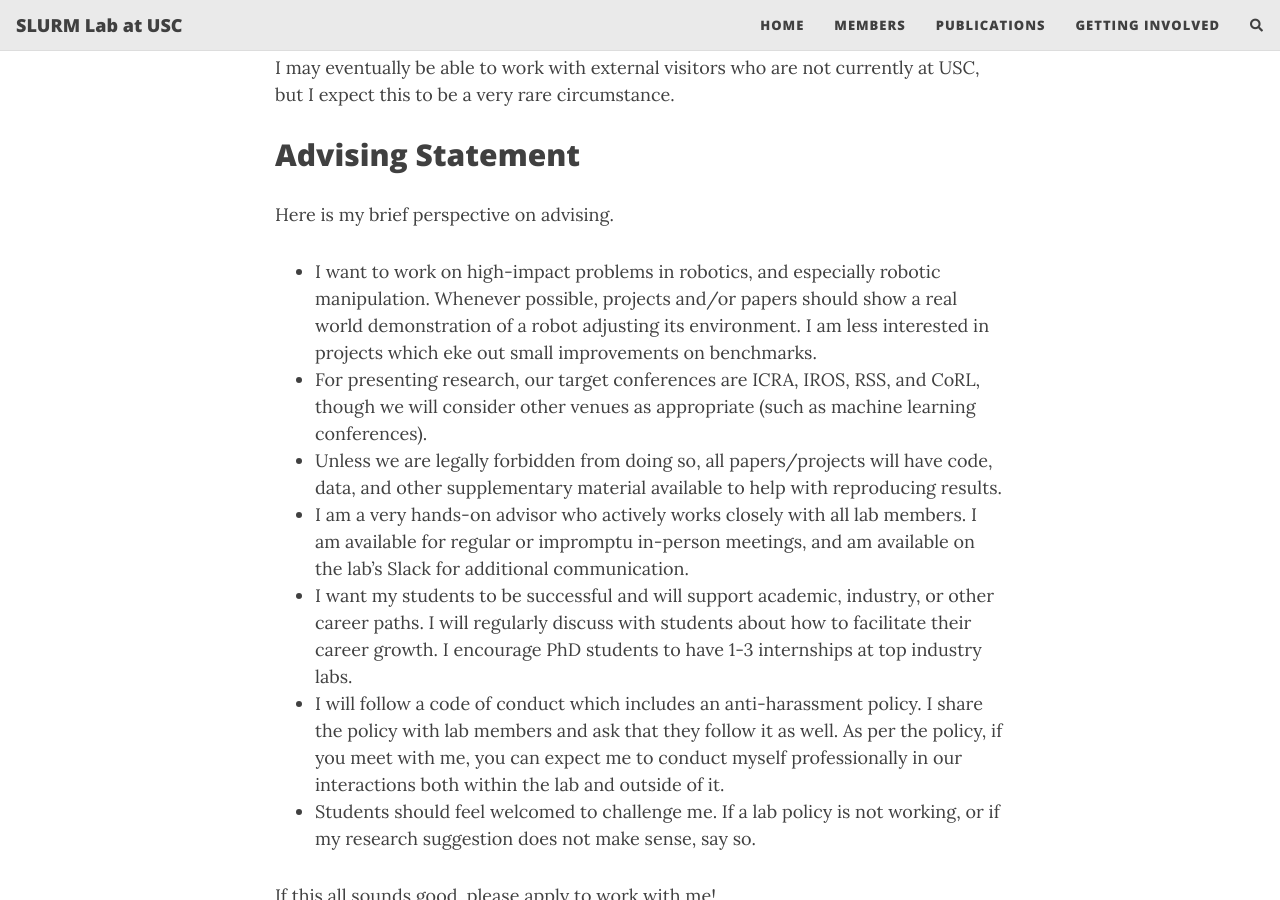
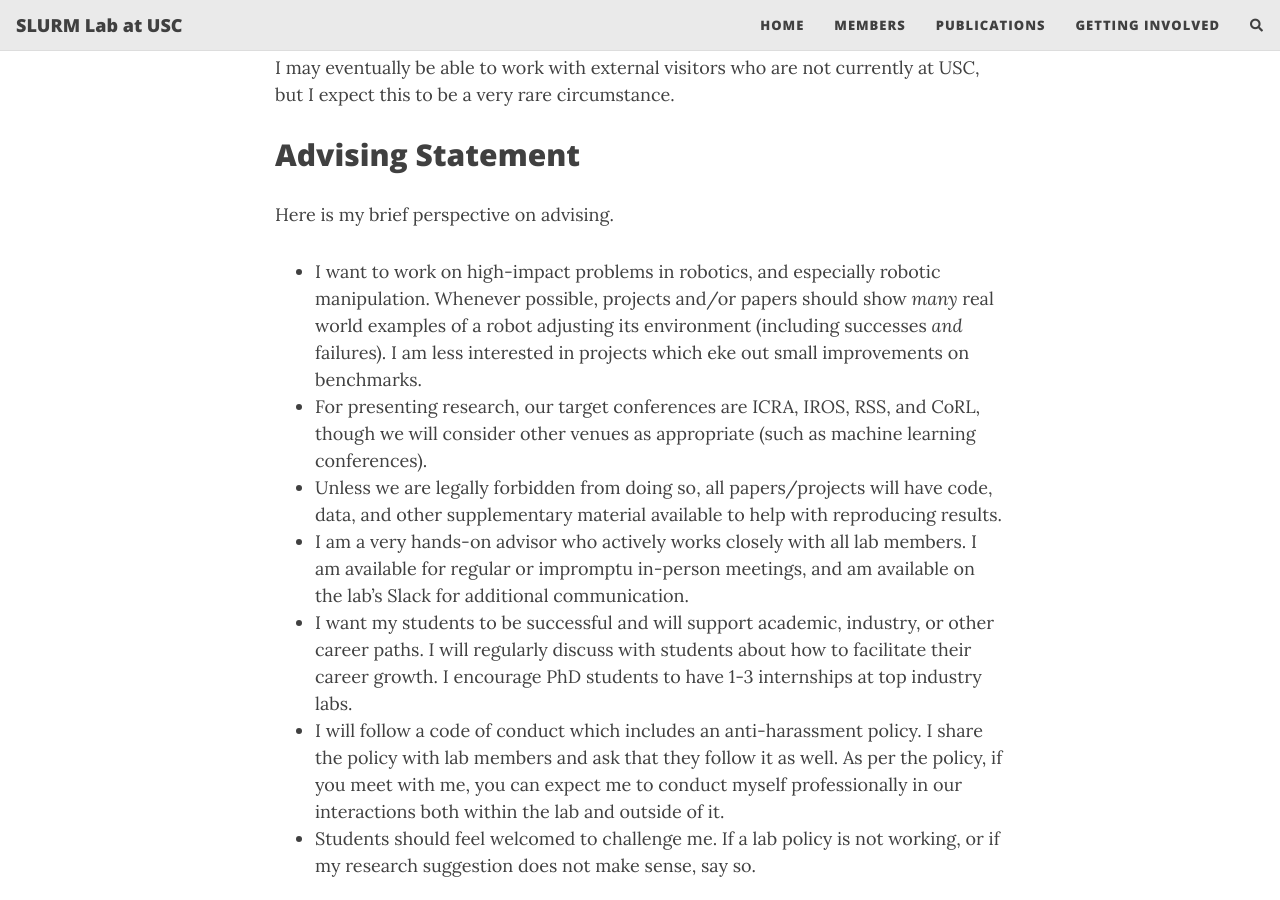
Before and after one commit to slurm-lab-usc/slurm-lab-usc.github.io, a Jekyll site: the page built from getting_involved.md, in a window 1280 px wide and 900 px high, scrolled down 1689 px. Built offline with Jekyll 4.4.1, drawn with Linux system fonts in a browser that asks for light colours; nearby versions of some CDN libraries; comment, search, counter and statistics services are not loaded.

Commit message:
tweaks to getting involved

```diff
--- a/getting_involved.md
+++ b/getting_involved.md
@@ -69,9 +69,10 @@ at USC, but I expect this to be a very rare circumstance.
 Here is my brief perspective on advising.
 
 - I want to work on high-impact problems in robotics, and especially robotic
-  manipulation. Whenever possible, projects and/or papers should show a real
-  world demonstration of a robot adjusting its environment. I am less
-  interested in projects which eke out small improvements on benchmarks.
+  manipulation. Whenever possible, projects and/or papers should show *many*
+  real world examples of a robot adjusting its environment (including successes
+  *and* failures). I am less interested in projects which eke out small
+  improvements on benchmarks.
 - For presenting research, our target conferences are ICRA, IROS, RSS, and
   CoRL, though we will consider other venues as appropriate (such as machine
   learning conferences).
```
